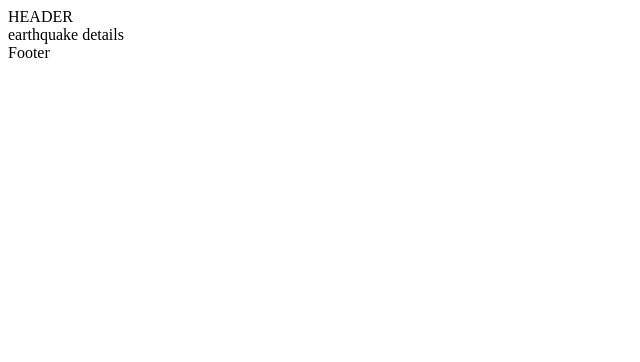
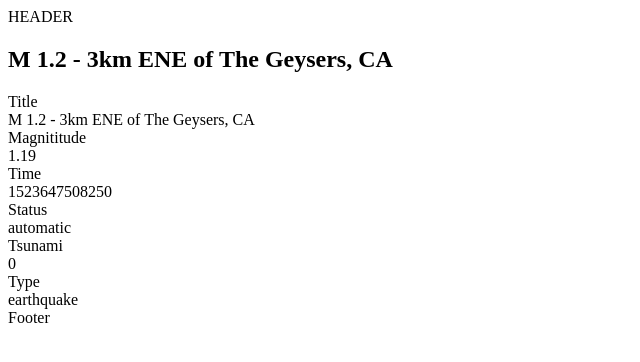
Before and after one commit to mintsource/earthquake-zen-garden, a React app: page /detail/ak19233598 in a window 1280 px wide. Shown: the top 362 px of the page, without its empty margins (0-640 px from the left). Built offline with nearby package versions, Linux system fonts and the light colour scheme; the HTML template or start-up script is replaced by a standard one.

Commit message:
add basic page structure to detail

```diff
--- a/package.json
+++ b/package.json
@@ -13,7 +13,8 @@
     "json-loader": "^0.5.7",
     "react": "^17.0.1",
     "react-dom": "^17.0.1",
-    "react-router-dom": "^5.2.0"
+    "react-router-dom": "^5.2.0",
+    "styled-components": "^5.2.1"
   },
   "devDependencies": {
     "@babel/core": "^7.13.8",
--- a/src/App.js
+++ b/src/App.js
@@ -6,22 +6,19 @@ import Header from './js/shared/Header'
 import Footer from './js/shared/Footer'
 import EarthQuakeList from './js/shared/views/EarthQuakeList'
 import EarthQuakeDetail from './js/shared/views/EarthQuakeDetail'
-import earthQuakeData from './data/earthquakes.json'
+//import './App.css'
 
 function App() {
-
-  console.log(`earthQuakeData.data.features: ${earthQuakeData.data.features}`)
-
   return (
     <div className="App">
       <Header />
       <Router>
         <Switch>
-          <Route path="/detail">
+          <Route exact path="/">
+            <EarthQuakeList />
+          </Route>
+          <Route path="/detail/:id">
             <EarthQuakeDetail />
-          </Route>
-          <Route exact wpath="/">
-            <EarthQuakeList earthquakes={earthQuakeData.data.features} />
           </Route>
         </Switch>
       </Router>
--- a/src/js/shared/views/EarthQuakeDetail.js
+++ b/src/js/shared/views/EarthQuakeDetail.js
@@ -1,5 +1,55 @@
 import React from 'react';
+import { useParams } from "react-router-dom";
+import earthQuakeData from '../../../data/earthquakes.json'
 
-export default function EarthQuakeDetail(props) {
-  return <div>earthquake details</div>
+
+export default function EarthQuakeDetail() {
+  const { id } = useParams()
+  const details = earthQuakeData.data.features.find(earthquake => earthquake.id = id)
+
+  return (
+    <article className='detail-container'>
+      <h1>{details.properties.title}</h1>
+      <div >
+        <div className='row'>
+          <div className='category'>
+            Title
+            </div>
+          <div className='details'>
+            {details.properties.title}
+          </div>
+          <div className='category'>
+            Magnititude
+            </div>
+          <div className='details'>
+            {details.properties.mag}
+          </div>
+          <div className='category'>
+            Time
+            </div>
+          <div className='details'>
+            {details.properties.time}
+          </div>
+          <div className='category'>
+            Status
+            </div>
+          <div className='details'>
+            {details.properties.status}
+          </div>
+          <div className='category'>
+            Tsunami
+            </div>
+          <div className='details'>
+            {details.properties.tsunami}
+          </div>
+          <div className='category'>
+            Type
+            </div>
+          <div className='details'>
+            {details.properties.type}
+          </div>
+        </div>
+      </div>
+    </article>
+  )
 }
--- a/src/js/shared/views/EarthQuakeList.js
+++ b/src/js/shared/views/EarthQuakeList.js
@@ -1,12 +1,12 @@
 import React from 'react';
 import { Link } from 'react-router-dom'
+import earthQuakeData from '../../../data/earthquakes.json'
 
-export default function EarthQuakeList(props) {
-    const listItems = props.earthquakes.map((earthquake) => {
-        console.log(JSON.stringify(earthquake))
+export default function EarthQuakeList() {
+    const listItems = earthQuakeData.data.features.map((earthquake) => {
         return (
             <li key={earthquake.id}>
-                <Link to={"/detail?id=" + earthquake.id}>
+                <Link to={`/detail/${earthquake.id}`}>
                     {earthquake.properties.place}</Link>
             </li>
         )
```
Also changed, not shown: src/App.css (line endings or trailing spaces), 1 other file (tests, documents, lock files or other folders).
